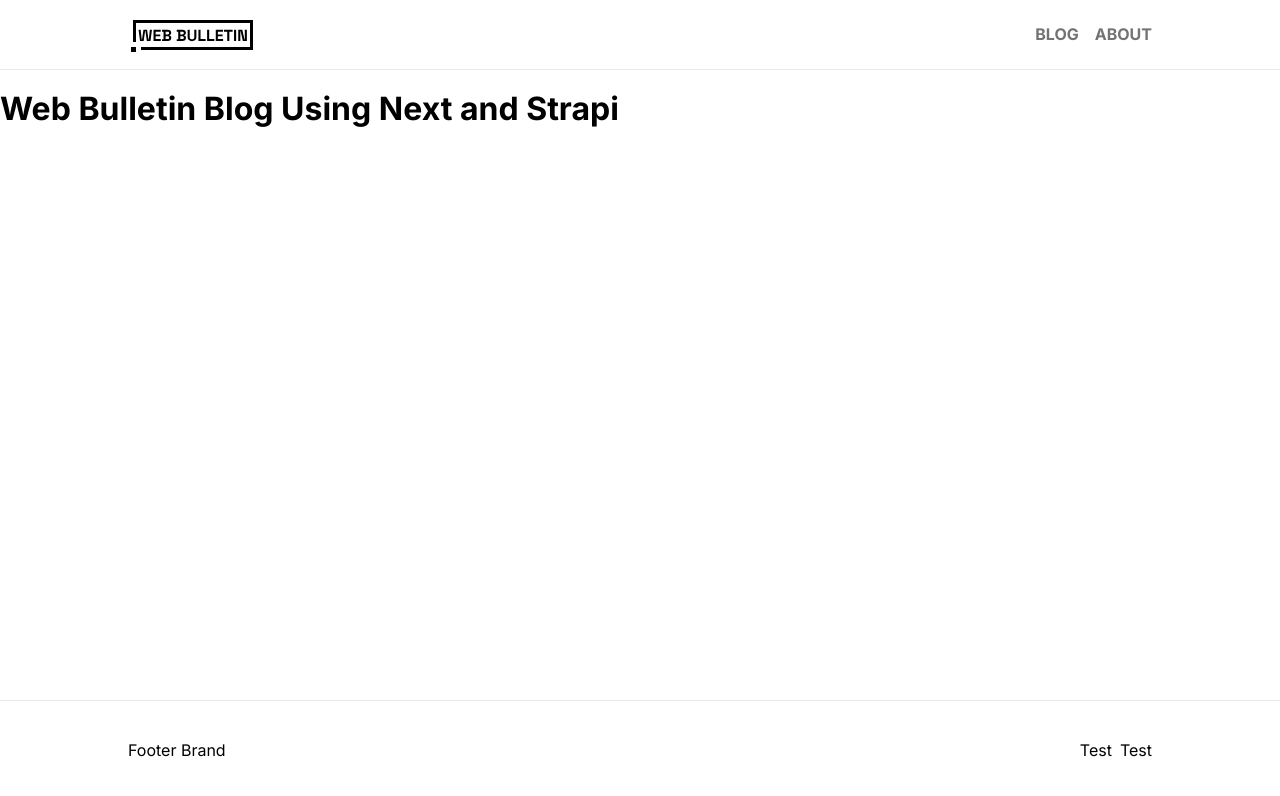
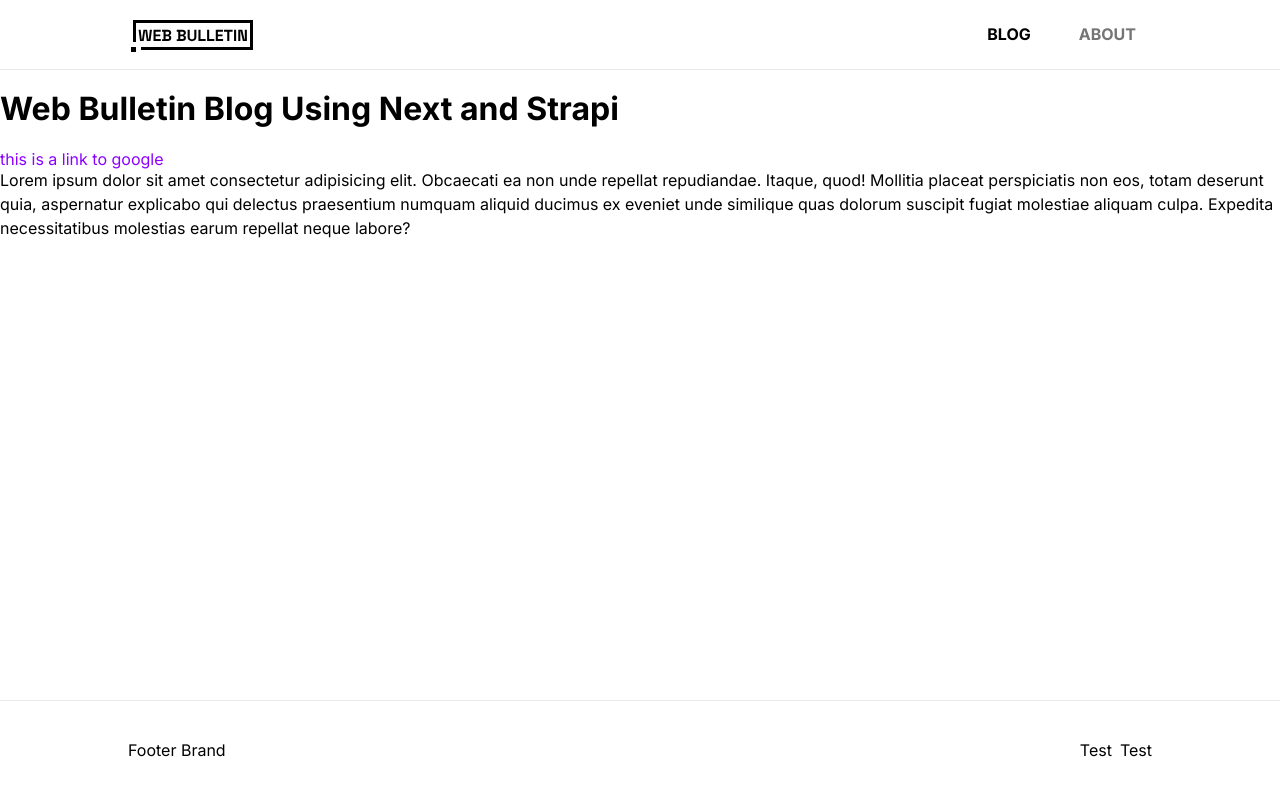
Before and after one commit to nabeelcodes/web-bulletin-blog, a Next.js app: page / in a window 1280 px wide. Shown: the top 796 px of the page. Built offline with nearby package versions, Linux system fonts and the light colour scheme.

Commit message:
Added hover effects to Nav links
- use `useRouter()` to add effects to nav links
- updated `theme.js` with new color palette
- modified global styles' `color` and `background-color` with `theme.colors`

```diff
--- a/src/components/Header/Header.jsx
+++ b/src/components/Header/Header.jsx
@@ -1,9 +1,12 @@
-import { StyledHeader } from './Header.styled';
+import { StyledHeader, StyledLi } from './Header.styled';
 import { Container } from '../../styles/utilities';
 import NavLogo from '../NavLogo/NavLogo';
 import Link from 'next/link';
+import { useRouter } from 'next/router';
 
 export default function Header() {
+  const router = useRouter();
+
   return (
     <StyledHeader>
       <Container flex width="80%" as="nav">
@@ -13,11 +16,15 @@ export default function Header() {
 
         <div className="navMenu">
           <ul>
-            <Link href="/" passHref>
-              <li>Blog</li>
+            <Link href="/">
+              <a>
+                <StyledLi activeLink={router.asPath === '/' ? true : false}>Blog</StyledLi>
+              </a>
             </Link>
-            <Link href="/about" passHref>
-              <li>About</li>
+            <Link href="/about">
+              <a>
+                <StyledLi activeLink={router.asPath === '/about' ? true : false}>About</StyledLi>
+              </a>
             </Link>
           </ul>
         </div>
--- a/src/components/Header/Header.styled.js
+++ b/src/components/Header/Header.styled.js
@@ -1,12 +1,14 @@
 import styled from 'styled-components';
+import { css } from 'styled-components';
 
 export const StyledHeader = styled.header`
   height: 70px;
+  width: 100%;
   border-bottom: 1px solid #eaeaea;
 
   .navBrand {
     height: 100%;
-    width: 20%;
+    width: 125px;
     position: relative;
   }
 
@@ -17,16 +19,27 @@ export const StyledHeader = styled.header`
 
   .navMenu ul {
     display: flex;
-  }
-
-  .navMenu li {
-    cursor: pointer;
-    font-weight: 700;
-    text-transform: uppercase;
-    color: #737373;
-  }
-
-  .navMenu li:not(:last-child) {
-    margin-right: 1rem;
+    gap: 1rem;
   }
 `;
+
+export const StyledLi = styled.li`
+  color: ${({ theme }) => theme.colors.inactive};
+  padding: 0.75rem 1rem;
+  cursor: pointer;
+  font-weight: 700;
+  text-transform: uppercase;
+  border-radius: 5px;
+  transition: 0.2s color ease-in-out, 0.2s background-color ease-in-out;
+
+  ${({ activeLink }) =>
+    activeLink
+      ? css`
+          color: ${({ theme }) => theme.colors.active};
+        `
+      : css`
+          &:hover {
+            background-color: ${({ theme }) => `${theme.colors.secondaryAccent}25`};
+          }
+        `};
+`;
--- a/src/pages/index.jsx
+++ b/src/pages/index.jsx
@@ -12,6 +12,14 @@ export default function Home() {
       </Head>
 
       <h1>Web Bulletin Blog Using Next and Strapi</h1>
+      <a href="https://www.google.com" target="_blank" rel="noreferrer">
+        this is a link to google
+      </a>
+      <p>
+        Lorem ipsum dolor sit amet consectetur adipisicing elit. Obcaecati ea non unde repellat repudiandae. Itaque, quod! Mollitia placeat
+        perspiciatis non eos, totam deserunt quia, aspernatur explicabo qui delectus praesentium numquam aliquid ducimus ex eveniet unde similique
+        quas dolorum suscipit fugiat molestiae aliquam culpa. Expedita necessitatibus molestias earum repellat neque labore?
+      </p>
     </>
   );
 }
--- a/src/styles/globalStyles.js
+++ b/src/styles/globalStyles.js
@@ -41,8 +41,8 @@ export const GlobalStyles = createGlobalStyle`
   body {
     font-family: ${({ theme }) => theme.fonts.main};
     font-size: 1rem;
-    background: ${({ theme }) => theme.colors.background};
-    color: #000;
+    background-color: ${({ theme }) => theme.colors.background};
+    color: ${({ theme }) => theme.colors.dark};
     -webkit-font-smoothing: antialiased;
     -moz-osx-font-smoothing: grayscale;
   }
@@ -53,11 +53,12 @@ export const GlobalStyles = createGlobalStyle`
 
   p {
     font-size: 1rem;
+    line-height: 1.5rem;
   }
 
   a {
     text-decoration: none;
-    color: #000;
+    color: ${({ theme }) => theme.colors.secondaryAccent};
     cursor: pointer;
   }
 
--- a/src/styles/theme.js
+++ b/src/styles/theme.js
@@ -6,10 +6,14 @@ export default {
 
   // Colors for the app
   colors: {
-    primaryText: '#121212',
-    primaryAccent: '#f8071f',
-    secondaryAccent: '#0f78bd',
-    background: 'rgb(255,255,255)'
+    primaryAccent: '#FF850A',
+    secondaryAccent: '#8B00FF',
+    background: '#FFFFFF',
+    backgroundDark: '#292929',
+    inactive: '#757575',
+    active: '#000000',
+    light: '#FFFFFF',
+    dark: '#000000'
   },
 
   // Breakpoints for responsive design
```
